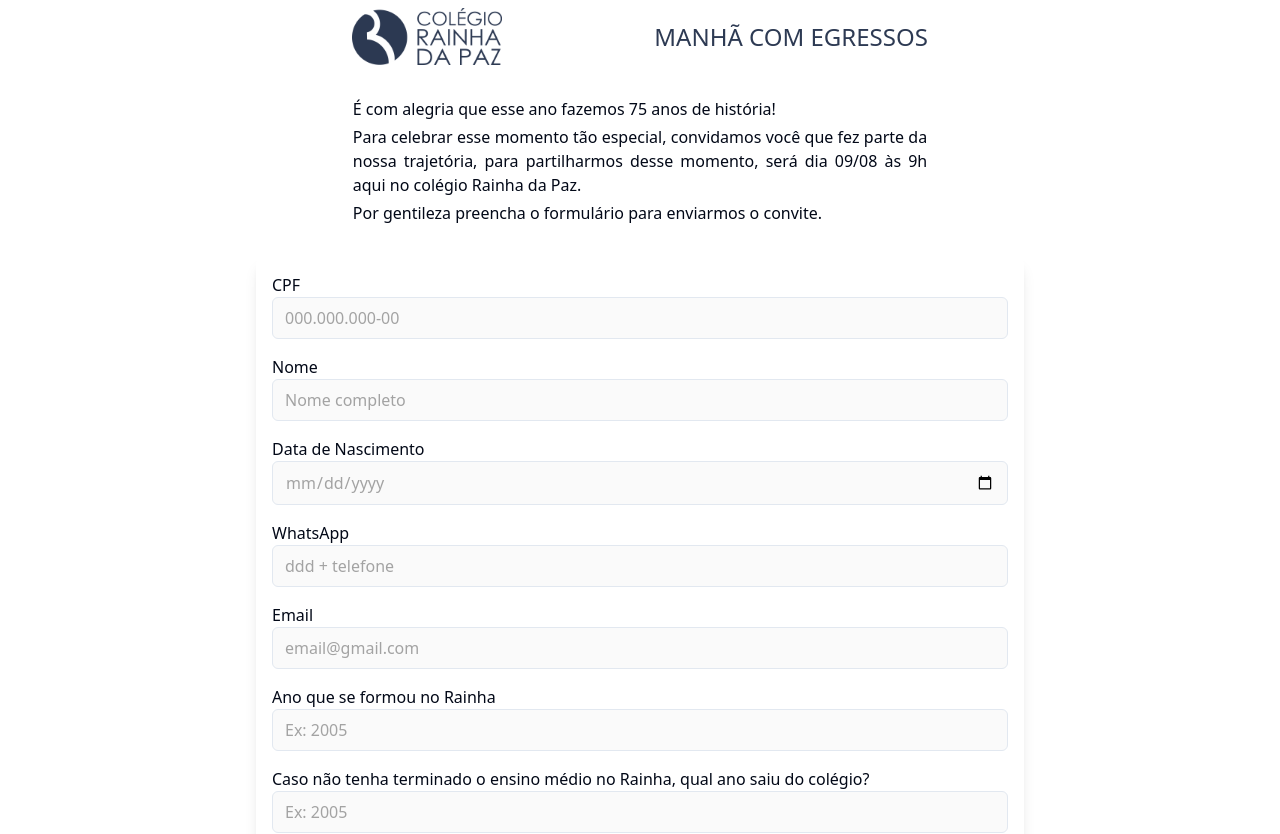
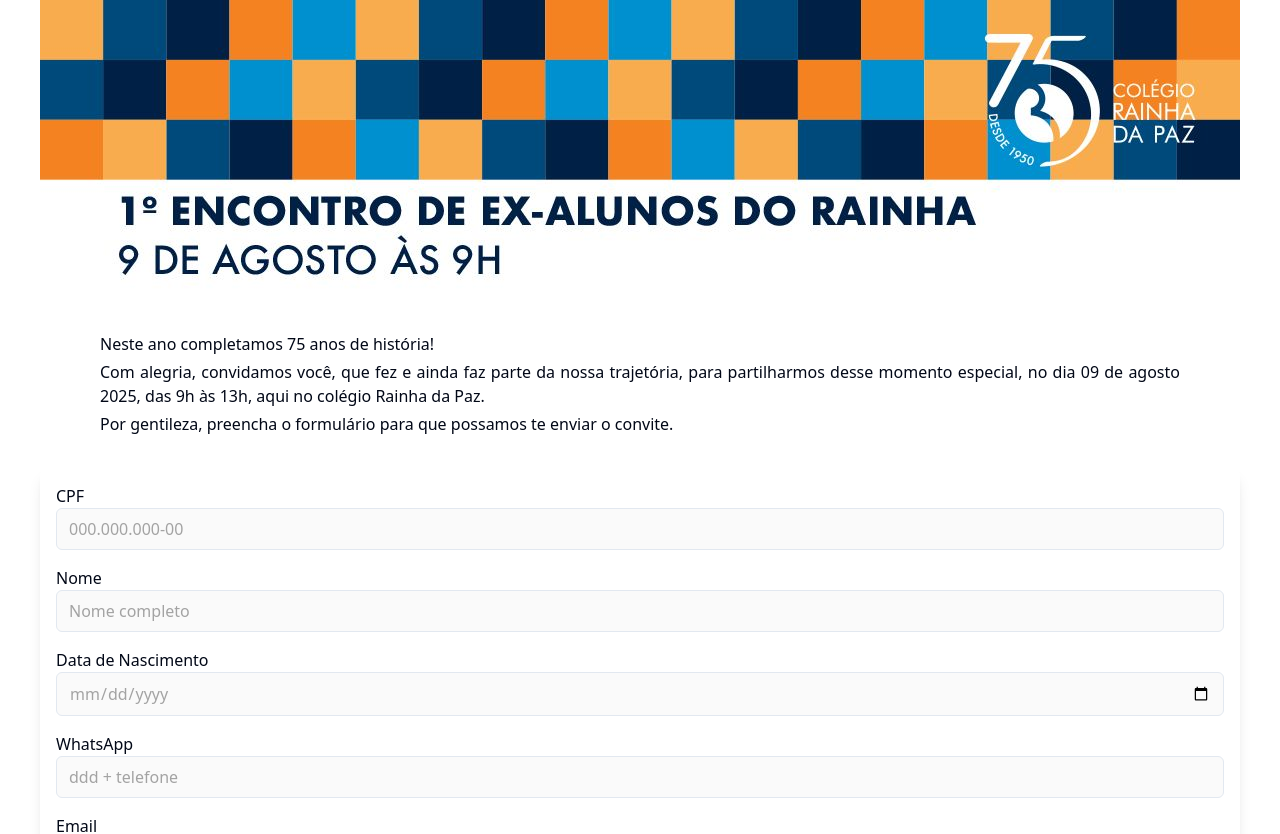
Before and after one commit to Jonatas00/rainha75-normal, a Vue app: page / in a window 1280 px wide. Shown: the top 834 px of the page. Built offline with nearby package versions, Linux system fonts and the light colour scheme.

Commit message:
✨ add banner, non draggable class

```diff
--- a/src/App.vue
+++ b/src/App.vue
@@ -4,7 +4,7 @@
 </script>
 
 <template>
-  <div class="md:max-w-[90%] lg:max-w-[60%] m-auto">
+  <div class="md:max-w-[100%] lg:max-w-[1200px] m-auto">
     <Title />
     <Form />
   </div>
--- a/src/components/TitleComponent.vue
+++ b/src/components/TitleComponent.vue
@@ -1,20 +1,23 @@
 <template>
-  <header>
-    <div class="flex justify-around w-100 items-center mt-2 select-none sm:mx-5 md:mx-5">
-      <a href="https://www.rainhadapaz.g12.br/" target="_blank">
-        <img src="../assets/logo.png" alt="logo-rainha" srcset="" width="150" />
-      </a>
-      <h1 class="text-center text-2xl text-primary font-medium">MANHÃ COM EGRESSOS</h1>
-    </div>
-    <div class="px-5 text-justify py-8 space-y-1 max-w-[80%] lg:max-w mx-auto">
-      <p>É com alegria que esse ano fazemos 75 anos de história!</p>
+  <header class="non-draggable pointer-events-none">
+
+    <img src="../assets/banner.jpeg" alt="Banner-rainha">
+    <div class="text-justify py-8 space-y-1 max-w-[90%] lg:max-w mx-auto">
+
+      <p>Neste ano completamos 75 anos de história!</p>
       <p>
-        Para celebrar esse momento tão especial, convidamos você que fez parte
-        da nossa trajetória, para partilharmos desse momento, será dia 09/08 às
-        9h aqui no colégio Rainha da Paz.
+        Com alegria, convidamos você, que fez e ainda faz parte da nossa trajetória, para partilharmos desse momento
+        especial, no dia 09 de agosto 2025, das 9h às 13h, aqui no colégio Rainha da Paz.
       </p>
-      <p>Por gentileza preencha o formulário para enviarmos o convite.</p>
+      <p>Por gentileza, preencha o formulário para que possamos te enviar o convite.</p>
     </div>
   </header>
 </template>
-<style></style>
+<style>
+.non-draggable {
+  user-select: none;
+  -webkit-user-drag: none;
+  -moz-user-drag: none;
+  -ms-user-drag: none;
+}
+</style>
```
Also changed, not shown: src/assets/banner.jpeg (added).
